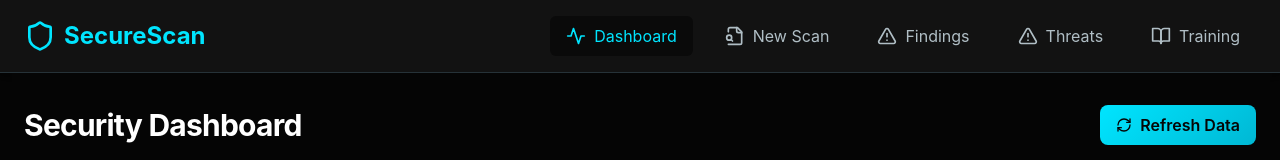
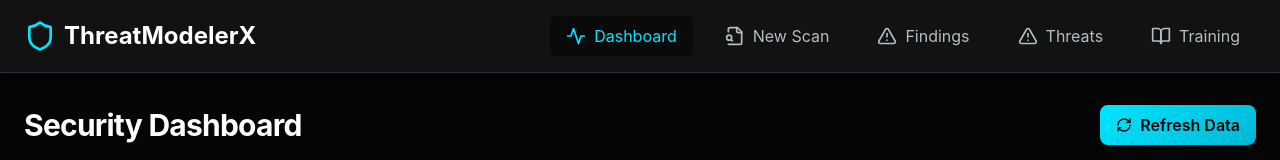
Before and after one commit to Varshith-Kali/ThreatModelerX, a React (Vite) app: page / in a window 1280 px wide. Shown: the top 160 px of the page. Built offline with nearby package versions, Linux system fonts and the light colour scheme; no server answers.

Commit message:
Fixing tool name issues and replacing the titles..

```diff
--- a/index.html
+++ b/index.html
@@ -4,7 +4,7 @@
     <meta charset="UTF-8" />
     <link rel="icon" type="image/svg+xml" href="/vite.svg" />
     <meta name="viewport" content="width=device-width, initial-scale=1.0" />
-    <title>DevSecOps Automation Platform</title>
+    <title>ThreatModelerX - DevSecOps Automation Platform</title>
   </head>
   <body>
     <div id="root"></div>
--- a/package.json
+++ b/package.json
@@ -1,5 +1,5 @@
 {
-  "name": "vite-react-typescript-starter",
+  "name": "threatmodelx",
   "private": true,
   "version": "0.0.0",
   "type": "module",
--- a/src/App.tsx
+++ b/src/App.tsx
@@ -23,13 +23,12 @@ function App() {
         <div className="flex justify-between items-center max-w-screen-2xl mx-auto w-full">
           <div className="flex items-center">
             <Shield className="h-8 w-8 text-accent mr-2" />
-            <h1 className="text-2xl font-bold text-accent">SecureScan</h1>
+            <h1 className="text-2xl font-bold text-accent-DEFAULT">ThreatModelerX</h1>
           </div>
           <nav className="flex space-x-4">
             <button
               onClick={() => setCurrentView('dashboard')}
-                className={`flex items-center space-x-2 px-4 py-2 rounded-md transition-all ${
-                  currentView === 'dashboard'
+              className={`flex items-center space-x-2 px-4 py-2 rounded-md transition-all ${currentView === 'dashboard'
                   ? 'bg-primary-light text-accent'
                   : 'text-text-secondary hover:text-accent hover:bg-primary-light/50'
                 }`}
@@ -39,8 +38,7 @@ function App() {
             </button>
             <button
               onClick={() => setCurrentView('scan')}
-                className={`flex items-center space-x-2 px-4 py-2 rounded-md transition-all ${
-                  currentView === 'scan'
+              className={`flex items-center space-x-2 px-4 py-2 rounded-md transition-all ${currentView === 'scan'
                   ? 'bg-primary-light text-accent'
                   : 'text-text-secondary hover:text-accent hover:bg-primary-light/50'
                 }`}
@@ -50,8 +48,7 @@ function App() {
             </button>
             <button
               onClick={() => setCurrentView('findings')}
-                className={`flex items-center space-x-2 px-4 py-2 rounded-md transition-all ${
-                  currentView === 'findings'
+              className={`flex items-center space-x-2 px-4 py-2 rounded-md transition-all ${currentView === 'findings'
                   ? 'bg-primary-light text-accent'
                   : 'text-text-secondary hover:text-accent hover:bg-primary-light/50'
                 }`}
@@ -61,8 +58,7 @@ function App() {
             </button>
             <button
               onClick={() => setCurrentView('threats')}
-                className={`flex items-center space-x-2 px-4 py-2 rounded-md transition-all ${
-                  currentView === 'threats'
+              className={`flex items-center space-x-2 px-4 py-2 rounded-md transition-all ${currentView === 'threats'
                   ? 'bg-primary-light text-accent'
                   : 'text-text-secondary hover:text-accent hover:bg-primary-light/50'
                 }`}
@@ -72,8 +68,7 @@ function App() {
             </button>
             <button
               onClick={() => setCurrentView('training')}
-                className={`flex items-center space-x-2 px-4 py-2 rounded-md transition-all ${
-                  currentView === 'training'
+              className={`flex items-center space-x-2 px-4 py-2 rounded-md transition-all ${currentView === 'training'
                   ? 'bg-primary-light text-accent'
                   : 'text-text-secondary hover:text-accent hover:bg-primary-light/50'
                 }`}
--- a/src/components/ScanForm.tsx
+++ b/src/components/ScanForm.tsx
@@ -178,7 +178,7 @@ function ScanForm({ onScanComplete }: ScanFormProps) {
             <PlayCircle className="h-8 w-8 text-accent-DEFAULT" />
           </div>
           <div>
-            <h1 className="text-3xl font-bold text-text-primary tracking-tight">New Security Scan</h1>
+            <h1 className="text-3xl font-bold text-text-primary tracking-tight">New ThreatModelerX Scan</h1>
             <p className="text-text-secondary mt-1">Configure and launch a comprehensive security analysis</p>
           </div>
         </div>
@@ -195,8 +195,8 @@ function ScanForm({ onScanComplete }: ScanFormProps) {
                   key={app.value}
                   onClick={() => !scanning && setRepoPath(app.value)}
                   className={`p-4 rounded-lg border cursor-pointer transition-all duration-300 ${repoPath === app.value
-                      ? 'bg-accent-DEFAULT/10 border-accent-DEFAULT ring-1 ring-accent-DEFAULT'
-                      : 'bg-secondary border-highlight hover:border-accent-DEFAULT/50 hover:bg-secondary-light'
+                    ? 'bg-accent-DEFAULT/10 border-accent-DEFAULT ring-1 ring-accent-DEFAULT'
+                    : 'bg-secondary border-highlight hover:border-accent-DEFAULT/50 hover:bg-secondary-light'
                     } ${scanning ? 'opacity-50 cursor-not-allowed' : ''}`}
                 >
                   <div className="flex items-center mb-2">
@@ -234,8 +234,8 @@ function ScanForm({ onScanComplete }: ScanFormProps) {
                 <label
                   key={type.value}
                   className={`flex items-start p-4 rounded-lg border cursor-pointer transition-all duration-300 ${scanTypes.includes(type.value)
-                      ? 'bg-accent-DEFAULT/10 border-accent-DEFAULT'
-                      : 'bg-secondary border-highlight hover:border-accent-DEFAULT/50 hover:bg-secondary-light'
+                    ? 'bg-accent-DEFAULT/10 border-accent-DEFAULT'
+                    : 'bg-secondary border-highlight hover:border-accent-DEFAULT/50 hover:bg-secondary-light'
                     } ${scanning ? 'opacity-50 cursor-not-allowed' : ''}`}
                 >
                   <div className="flex items-center h-5 mt-1">
@@ -269,7 +269,7 @@ function ScanForm({ onScanComplete }: ScanFormProps) {
             {scanning ? (
               <>
                 <Loader2 className="h-6 w-6 animate-spin" />
-                <span>Running Security Scan...</span>
+                <span>Running ThreatModelerX Scan...</span>
               </>
             ) : (
               <>
```
Lines whose indentation alone changed are shown as unchanged.
